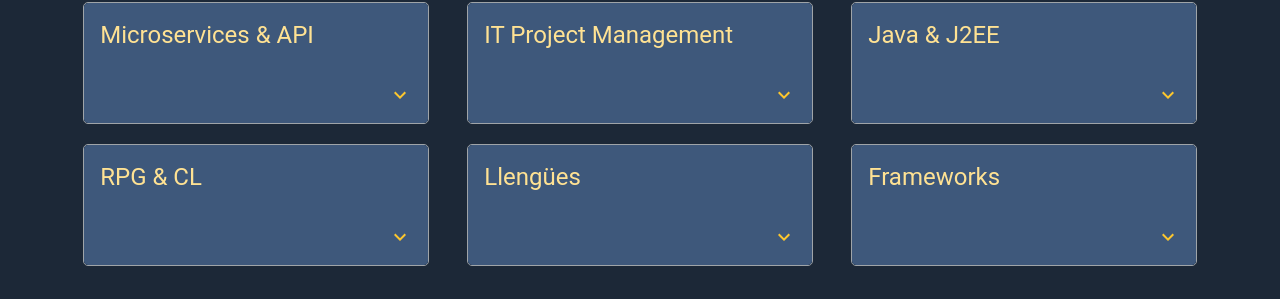
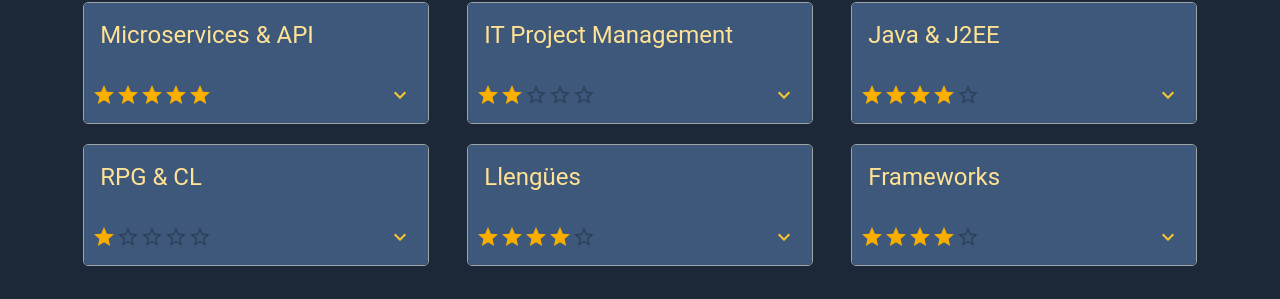
Before and after one commit to ferranclosa/portfolio-dynamic, a React (Create React App) app: page /skills/ca in a window 1280 px wide. Shown: the part 268-567 px from the top of the page. Built offline with nearby package versions, Linux system fonts and the light colour scheme.

Commit message:
rating to skiils

```diff
--- a/src/components/SkillCard.js
+++ b/src/components/SkillCard.js
@@ -8,6 +8,8 @@ import Collapse from '@mui/material/Collapse';
 
 import IconButton from '@mui/material/IconButton';
 import Typography from '@mui/material/Typography';
+import Rating  from '@mui/material/Rating';
+
 
 import ExpandMoreIcon from '@mui/icons-material/ExpandMore';
 
@@ -25,7 +27,7 @@ const ExpandMore = styled((props) => {
 
 const SkillCard = (props) => {
 
-    let { title, level, description } = props
+    let { title, level, description, stars } = props
 
 
 
@@ -37,16 +39,12 @@ const SkillCard = (props) => {
 
     return (
         <Card
-
         >
             <CardHeader
-
                 title={title}
-
             />
-
-
             <CardActions disableSpacing>
+            <Rating name="read-only" value={stars} readOnly />
 
                 <ExpandMore
                     expand={expanded}
--- a/src/pages/Skills.js
+++ b/src/pages/Skills.js
@@ -33,7 +33,8 @@ const Skills = (props) => {
                     firstWord: one.firstWord,
                     spannedWord: one.spannedWord,
                     intro: one.intro,
-                    details: one.details
+                    details: one.details,
+
                 })
             }))
 
@@ -61,6 +62,7 @@ const Skills = (props) => {
                             <SkillCard
                                 title={one.title}
                                 level={one.level}
+                                stars={one.stars}
                                 description={one.description} />
 
                         </div>
```
